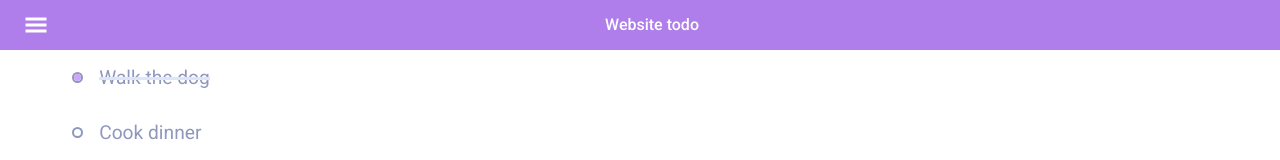
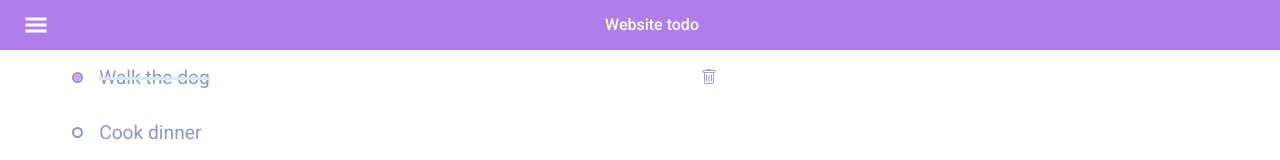
Before and after one commit to Gabe0214/typescript-todo, a React (Create React App) app: page / in a window 1280 px wide. Both pictures are taken after a click on the element "Walk the dog". Shown: the top 160 px of the page. Built offline with nearby package versions, Linux system fonts and the light colour scheme.

Commit message:
removed functionlaity complete

```diff
--- a/src/components/List/List.module.css
+++ b/src/components/List/List.module.css
@@ -46,3 +46,10 @@
 	top: 50%;
 	left: 0;
 }
+
+.trash-icon {
+	display: flex;
+	align-items: center;
+	flex: 1;
+	justify-content: center;
+}
--- a/src/components/List/List.tsx
+++ b/src/components/List/List.tsx
@@ -1,13 +1,15 @@
 import React, { useState } from 'react';
 import { TodoType } from '../Main/Main';
 import styles from './List.module.css';
+import { BsTrash } from 'react-icons/bs';
 
 type Props = {
 	todo: TodoType;
 	completed: () => void;
+	remove: () => void;
 };
 
-export const List: React.FC<Props> = ({ todo, completed }) => {
+export const List: React.FC<Props> = ({ todo, completed, remove }) => {
 	const [ checked, setChecked ] = useState(false);
 
 	return (
@@ -20,6 +22,9 @@ export const List: React.FC<Props> = ({ todo, completed }) => {
 		>
 			<span className={!checked ? styles['check-custom'] : `${styles['check-custom']} ${styles['checked']}`} />
 			<label className={todo.completed ? `${styles['crossed']}` : ''}>{todo.task}</label>
+			<span className={styles['trash-icon']} onClick={remove}>
+				{todo.completed ? <BsTrash color={'#9ea4c3'} /> : ''}
+			</span>
 		</div>
 	);
 };
--- a/src/components/Main/Main.tsx
+++ b/src/components/Main/Main.tsx
@@ -11,6 +11,7 @@ export type TodoType = {
 
 const Main: React.FC = () => {
 	const [ todos, setTodos ] = useState<TodoType[]>(allTask);
+
 	const markCompleted = (todo: TodoType) => {
 		const newTodos = todos.filter((item) => {
 			if (item.id == todo.id) {
@@ -22,12 +23,19 @@ const Main: React.FC = () => {
 		console.log(newTodos);
 	};
 
+	const remove = (id: number) => {
+		const removedTodo = todos.filter((item) => item.id != id);
+		setTodos(removedTodo);
+	};
+
 	console.log(todos);
 	return (
 		<div className={styles['main-view']}>
 			<div className='inner-content'>
 				<ul className={styles['inner-content']}>
-					{todos.map((item) => <List todo={item} completed={() => markCompleted(item)} key={item.id} />)}
+					{todos.map((item) => (
+						<List todo={item} completed={() => markCompleted(item)} key={item.id} remove={() => remove(item.id)} />
+					))}
 				</ul>
 			</div>
 		</div>
```
